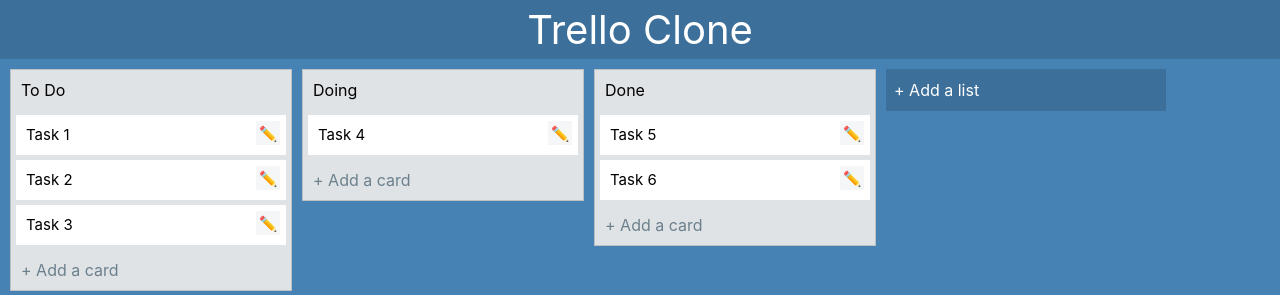
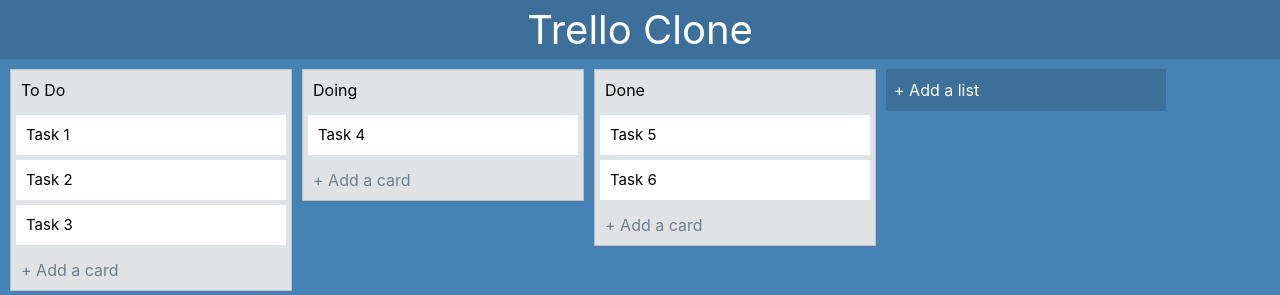
Before and after one commit to afazelinia/trello-clone, a React (Create React App) app: page / in a window 1280 px wide. Shown: the top 295 px of the page. Built offline with nearby package versions, Linux system fonts and the light colour scheme.

Commit message:
moving card with drag drop to top of lists

```diff
--- a/src/components/organisms/Card/Card.module.css
+++ b/src/components/organisms/Card/Card.module.css
@@ -1,6 +1,6 @@
 .card {
     position: relative;
-    cursor: pointer;
+    cursor: grab;
     background: white;
     margin: 5px;
     padding: 10px;
@@ -9,6 +9,10 @@
     min-height: 20px;
 }
 
+.card:hover {
+    background: #f5f6f7;
+}
+
 .icon {
     position: absolute;
     top: 5px;
--- a/src/components/organisms/Card/Card.tsx
+++ b/src/components/organisms/Card/Card.tsx
@@ -10,22 +10,46 @@
 
 const Card = ({ listIndex, index }: CardProps) => {
   const [editing, setEditing] = useState(false);
+  const [hover, setHover] = useState(false);
   const { state } = useBoardContext();
   const { lists } = state;
   const card = lists?.[listIndex]?.cards?.[index];
 
-  const startEditing = () => setEditing(true);
-  const endEditing = () => setEditing(false);
+  const startHover = () => setHover(true);
+  const endHover = () => setHover(false);
+
+  const startEditing = () => {
+    setHover(false);
+    setEditing(true);
+  };
+
+  const endEditing = () => {
+    setHover(false);
+    setEditing(false);
+  };
+
+  const startDragging = (e: React.DragEvent<HTMLDivElement>) => {
+    const draggingData = { sourceCardIndex: index, sourceListIndex: listIndex };
+    e.dataTransfer.setData('text/plain', JSON.stringify(draggingData));
+  };
 
   return (
     <>
       {editing ? (
         <CardEditor cardIndex={index} isEditMode listIndex={listIndex} onFinish={endEditing} />
       ) : (
-        <div className={styles.card}>
-          <div className={styles.icon}>
-            <Icon onClick={startEditing}>✏️</Icon>
-          </div>
+        <div
+          className={styles.card}
+          draggable
+          onDragStart={startDragging}
+          onMouseEnter={startHover}
+          onMouseLeave={endHover}
+        >
+          {hover && (
+            <div className={styles.icon}>
+              <Icon onClick={startEditing}>✏️</Icon>
+            </div>
+          )}
           {card?.title}
         </div>
       )}
--- a/src/components/organisms/List/List.tsx
+++ b/src/components/organisms/List/List.tsx
@@ -2,6 +2,7 @@
 import { useState } from 'react';
 import { Card, CardEditor, ListEditor } from '../../../components';
 import { useBoardContext } from '../../../hooks';
+import { ActionTypes } from '../../../interfaces';
 
 interface ListProps {
   index: number;
@@ -10,15 +11,38 @@
 const List = ({ index }: ListProps) => {
   const [editingTitle, setEditingTitle] = useState(false);
   const [addingCard, setAddingCard] = useState(false);
-  const { state } = useBoardContext();
+  const { state, dispatch } = useBoardContext();
   const { lists } = state;
   const list = lists?.[index];
 
   const toggleAddingCard = () => setAddingCard(!addingCard);
   const toggleEditingTitle = () => setEditingTitle(!editingTitle);
 
+  const handleDragOver = (e: React.DragEvent<HTMLDivElement>) => {
+    e.preventDefault();
+  };
+
+  const handleDrop = (e: React.DragEvent<HTMLDivElement>) => {
+    e.preventDefault();
+    const draggingData = e.dataTransfer.getData('text/plain');
+    try {
+      const { sourceCardIndex, sourceListIndex } = JSON.parse(draggingData);
+      dispatch({
+        type: ActionTypes.MOVE_CARD,
+        payload: {
+          sourceListIndex: sourceListIndex,
+          targetListIndex: index,
+          oldCardIndex: sourceCardIndex,
+          newCardIndex: 0, // todo fix this
+        },
+      });
+    } catch (error) {
+      console.error(error);
+    }
+  };
+
   return (
-    <div className={styles.list}>
+    <div className={styles.list} onDragOver={handleDragOver} onDrop={handleDrop}>
       {editingTitle ? (
         <ListEditor index={index} isEditMode={true} onFinish={toggleEditingTitle} />
       ) : (
--- a/src/interfaces/ContextInterface.ts
+++ b/src/interfaces/ContextInterface.ts
@@ -25,10 +25,6 @@
       payload: { index: number; title: string };
     }
   | {
-      type: ActionTypes.MOVE_LIST;
-      payload: { oldListIndex: number; newListIndex: number };
-    }
-  | {
       type: ActionTypes.ADD_CARD;
       payload: { listIndex: number; title: string };
     }
@@ -42,7 +38,16 @@
     }
   | {
       type: ActionTypes.MOVE_CARD;
-      payload: {};
+      payload: {
+        sourceListIndex: number;
+        targetListIndex: number;
+        oldCardIndex: number;
+        newCardIndex: number;
+      };
+    }
+  | {
+      type: ActionTypes.MOVE_LIST;
+      payload: { oldListIndex: number; newListIndex: number };
     };
 
 export interface BoardContextProps {
--- a/src/reducers/boardReducer/boardReducer.ts
+++ b/src/reducers/boardReducer/boardReducer.ts
@@ -1,5 +1,5 @@
 import { Action, ActionTypes, BoardInterface } from '../../interfaces';
-import { getUniqueId, moveItem, overrideListAtIndex, removeItemAtIndex } from '../../utils';
+import { getUniqueId, insertItemAtIndex, moveItem, overrideListAtIndex, removeItemAtIndex } from '../../utils';
 
 const boardReducer = (state: BoardInterface, action: Action): BoardInterface => {
   const { lists } = state;
@@ -46,7 +46,18 @@
       return { ...state, lists: overrideListAtIndex(lists, newList, listIndex) };
     }
 
-    case ActionTypes.MOVE_CARD:
+    case ActionTypes.MOVE_CARD: {
+      const { oldCardIndex, newCardIndex, sourceListIndex, targetListIndex } = payload;
+      const sourceList = lists[sourceListIndex];
+      const card = sourceList.cards[oldCardIndex];
+      const updatedSourceList = { ...sourceList, cards: removeItemAtIndex(sourceList.cards, oldCardIndex) };
+      const updatedLists = overrideListAtIndex(lists, updatedSourceList, sourceListIndex);
+      const targetList = updatedLists[targetListIndex];
+      const updatedTargetList = { ...targetList, cards: insertItemAtIndex(targetList.cards, card, newCardIndex) };
+      const updatedListsAfterMove = overrideListAtIndex(updatedLists, updatedTargetList, targetListIndex);
+      return { ...state, lists: updatedListsAfterMove };
+    }
+
     default: {
       return state;
     }
--- a/src/utils/index.ts
+++ b/src/utils/index.ts
@@ -2,3 +2,4 @@
 export { default as removeItemAtIndex } from './removeItemAtIndex';
 export { default as overrideListAtIndex } from './overrideListAtIndex';
 export { default as moveItem } from './moveItem';
+export { default as insertItemAtIndex } from './insertItemAtIndex';
--- /dev/null
+++ b/src/utils/insertItemAtIndex.ts
@@ -0,0 +1,7 @@
+const insertItemAtIndex = <T>(array: T[], item: T, index: number): T[] => {
+  const newArray = [...array];
+  newArray.splice(index, 0, item);
+  return newArray;
+};
+
+export default insertItemAtIndex;
```
